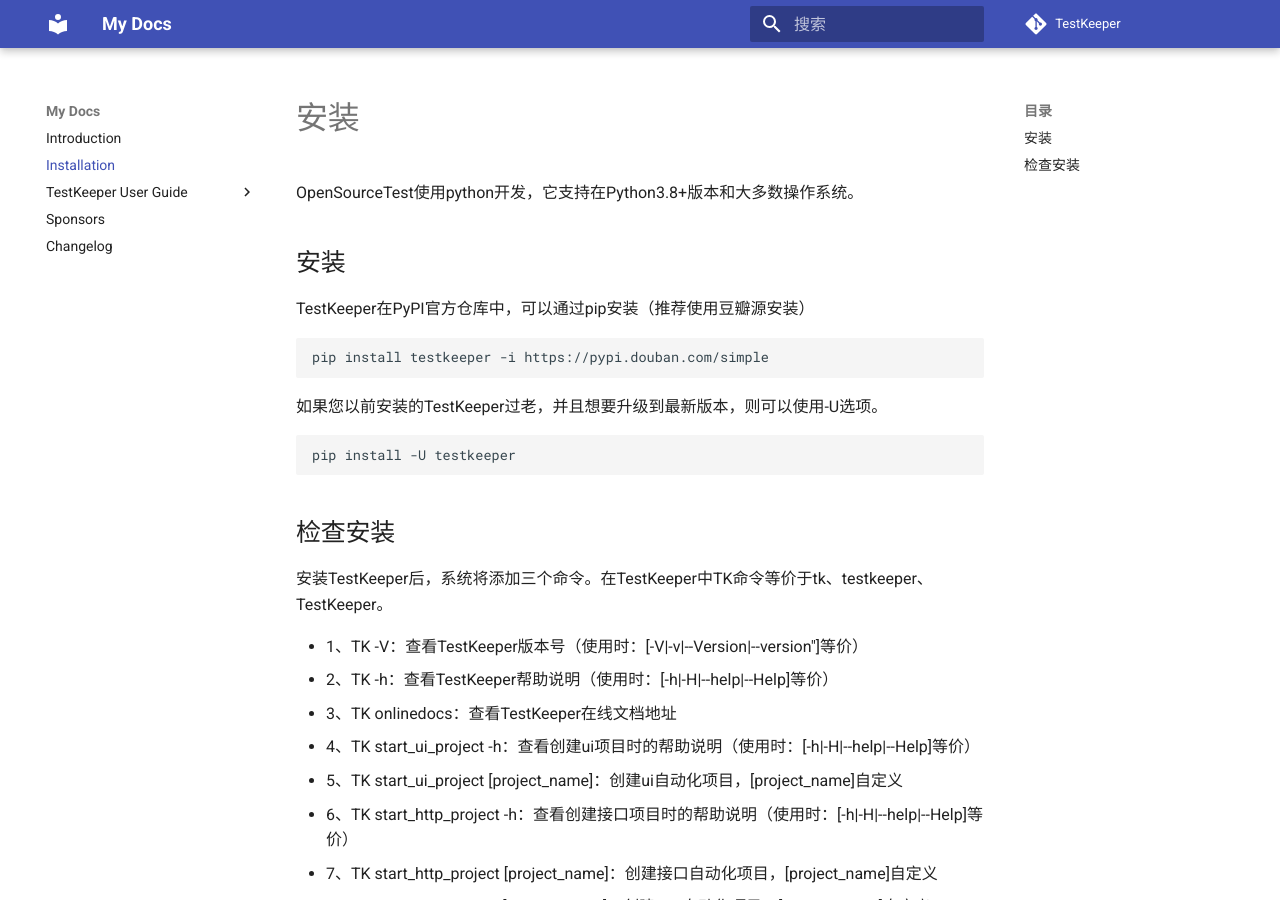
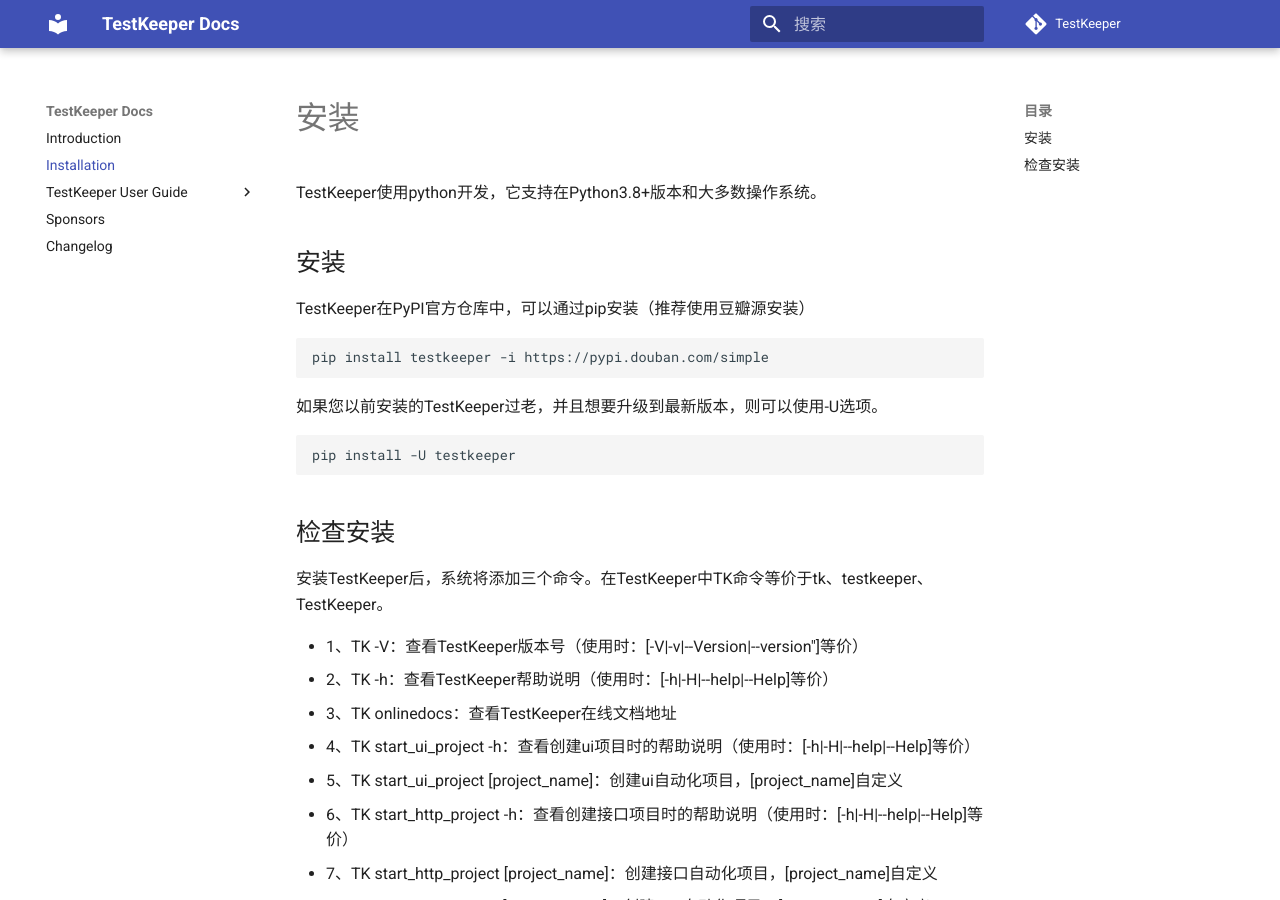
Before and after one commit to chineseluo/testkeeper, an MkDocs documentation site: the page built from docs/installation.md, in a window 1280 px wide and 900 px high. Built offline with MkDocs 1.6.1 and Material for MkDocs 9.7.7, drawn with Linux system fonts in a browser that asks for light colours; comment, search, counter and statistics services are not loaded.

Commit message:
修改文档

```diff
--- a/docs/installation.md
+++ b/docs/installation.md
@@ -1,6 +1,6 @@
 # 安装
 
-OpenSourceTest使用python开发，它支持在Python3.8+版本和大多数操作系统。
+TestKeeper使用python开发，它支持在Python3.8+版本和大多数操作系统。
 
 ## 安装
 
--- a/mkdocs.yml
+++ b/mkdocs.yml
@@ -1,4 +1,4 @@
-site_name: My Docs
+site_name: TestKeeper Docs
 site_description: TestKeeper V0.1.x User Documention
 site_author: "成都-阿木木"
 # site_favicon need a picture path
--- a/pyproject.toml
+++ b/pyproject.toml
@@ -14,6 +14,7 @@
 ddt = "^1.6.0"
 pyyaml = "^6.0"
 pydantic = "^1.10.2"
+mkdocs = "^1.4.2"
 
 [tool.poetry.dev-dependencies]
 pytest = "^5.2"
```
Also changed, not shown: docs/index.md (+1 -0 lines), 3 other files.
